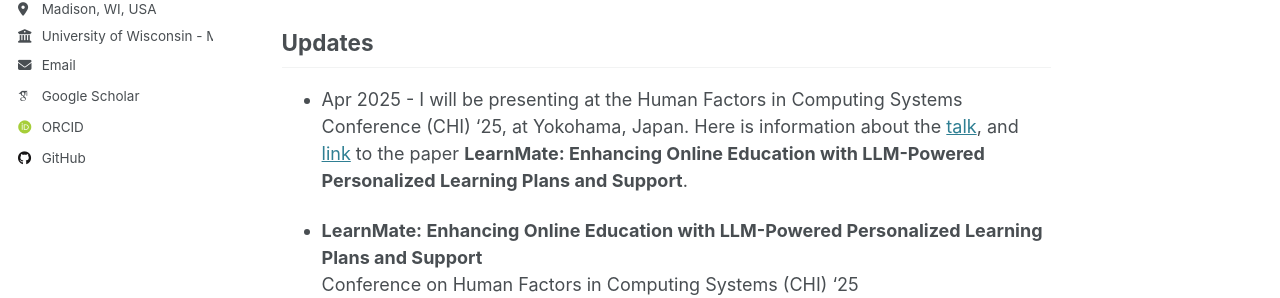
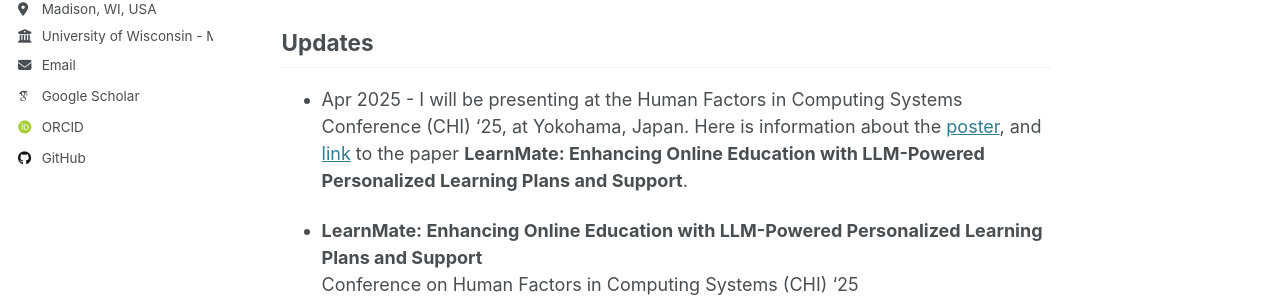
Before and after one commit to xwang2775/xwang2775.github.io, a Jekyll site: the page built from _pages/about.md, in a window 1280 px wide and 1358 px high. Shown: the part 474-772 px from the top of the window. Built offline with Jekyll 4.4.1, drawn with Linux system fonts in a browser that asks for light colours; some web fonts are replaced.

Commit message:
update 2025/4/28

```diff
--- a/_pages/about.md
+++ b/_pages/about.md
@@ -20,7 +20,7 @@ You can find my curriculum vitae [here](https://drive.google.com/file/d/1WoSETtp
 
 ## Updates
 
-- Apr 2025 - I will be presenting at the Human Factors in Computing Systems Conference (CHI) '25, at Yokohama, Japan. Here is information about the [talk](https://programs.sigchi.org/chi/2025/program/content/194261), and [link](https://arxiv.org/abs/2503.13340) to the paper **LearnMate: Enhancing Online Education with LLM-Powered Personalized Learning Plans and Support**.
+- Apr 2025 - I will be presenting at the Human Factors in Computing Systems Conference (CHI) '25, at Yokohama, Japan. Here is information about the [poster](https://programs.sigchi.org/chi/2025/program/content/194261), and [link](https://arxiv.org/abs/2503.13340) to the paper **LearnMate: Enhancing Online Education with LLM-Powered Personalized Learning Plans and Support**.
 
 - **LearnMate: Enhancing Online Education with LLM-Powered Personalized Learning Plans and Support**
   Conference on Human Factors in Computing Systems (CHI) '25
```
